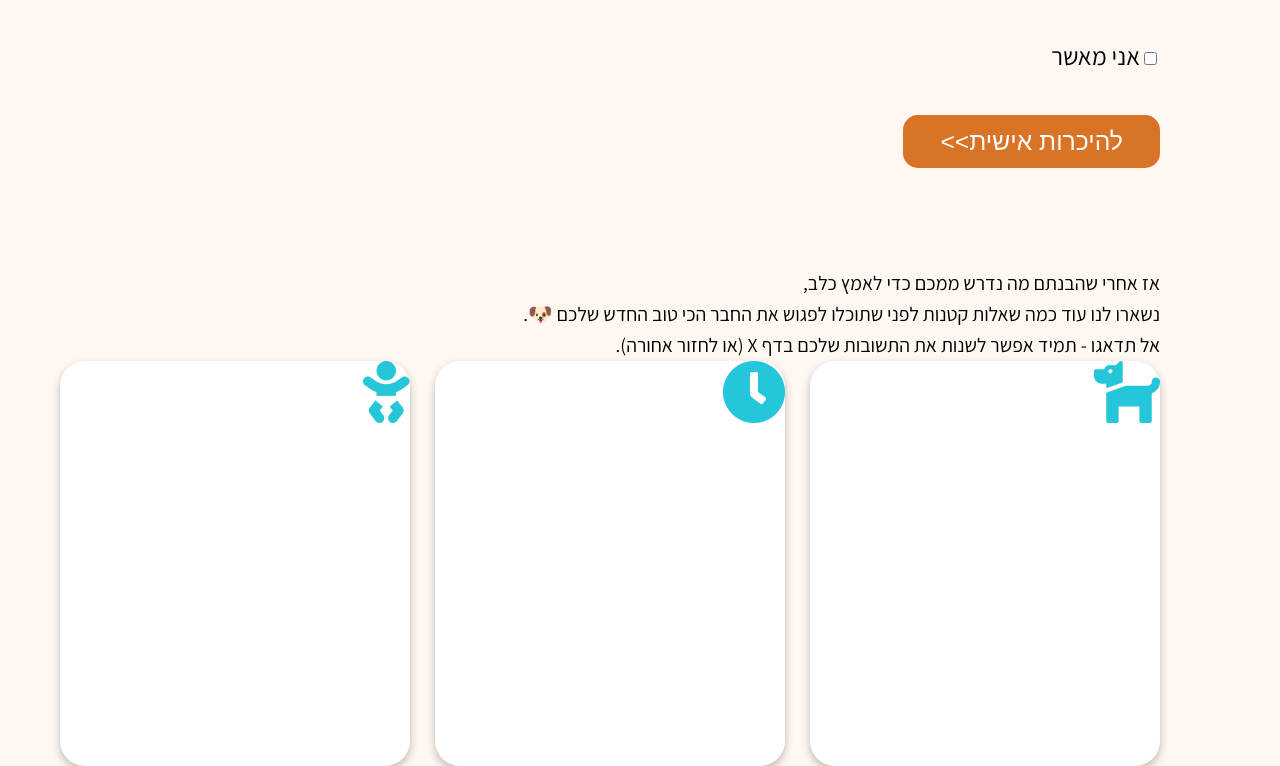
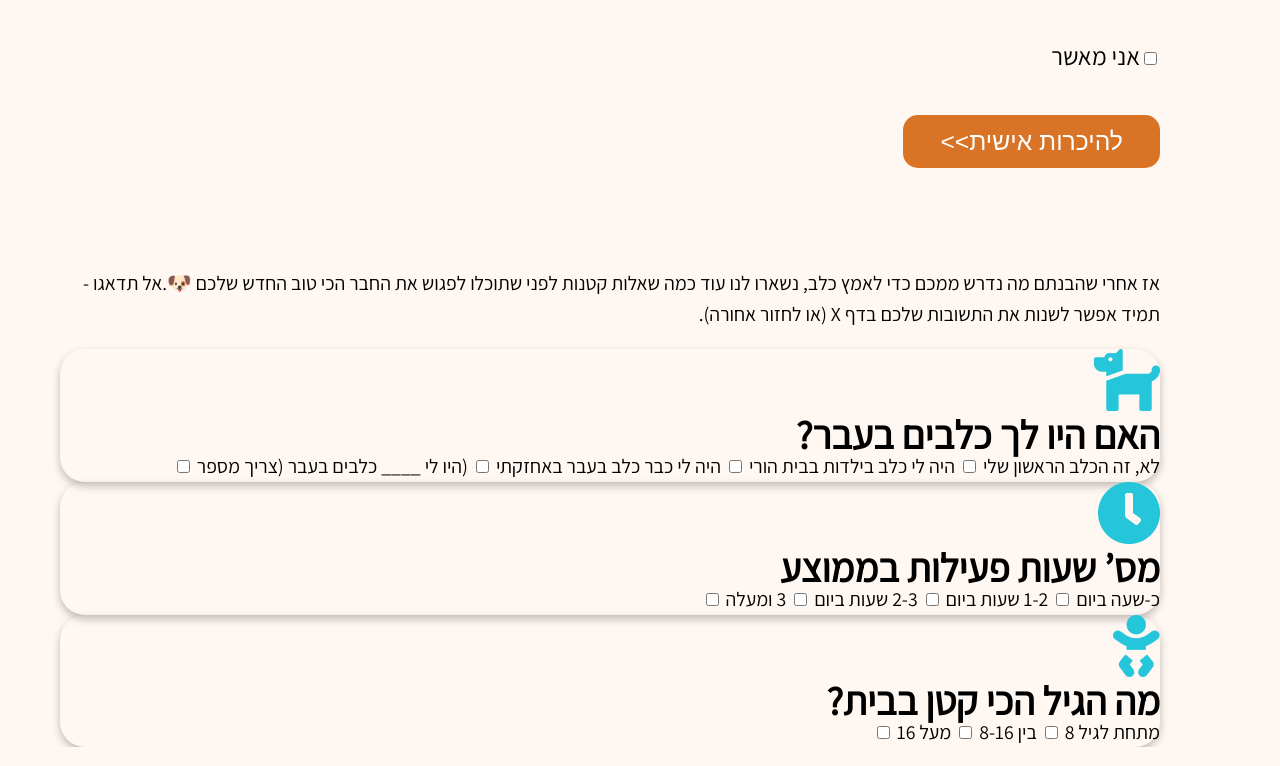
Before and after one commit to GuyElizarov/gilboa, a React (Create React App) app: page / in a window 1280 px wide. Shown: the part 573-1339 px from the top of the page. Built offline with nearby package versions, Linux system fonts and the light colour scheme.

Commit message:
progress in Questionnaire

```diff
--- a/src/assets/styles/cmp/home/_questionnaire.scss
+++ b/src/assets/styles/cmp/home/_questionnaire.scss
@@ -1,7 +1,7 @@
 .questionnaire {
     margin-top: 100px;
 
-    .questionnaire-top-container {
+    p {
         // max-width: rem(1180px);
 
     }
--- a/src/cmps/home/condition-preview.tsx
+++ b/src/cmps/home/condition-preview.tsx
@@ -5,7 +5,7 @@ export const ConditionPreview = ({ condition }: { condition: Condition }) => {
         <div className="img-wrapper">
             <img src={condition.imgSrc} alt="" />
         </div>
-        <h3>{condition.name}</h3>
+        <h3>{condition.title}</h3>
         <p>{condition.text}</p>
 
     </article>
--- /dev/null
+++ b/src/cmps/home/questionnaire-list.tsx
@@ -0,0 +1,11 @@
+
+import {QuestionnairePreview} from './questionnaire-preview'
+import { questionnaireData } from "../../data/conditionsData"
+
+
+export const QuestionnaireList= ()=>{
+    return  <div className="questionnaire-list">
+        {questionnaireData.map(cardInfo =>  <QuestionnairePreview cardInfo={cardInfo} />)}
+
+        </div>
+}
--- /dev/null
+++ b/src/cmps/home/questionnaire-preview.tsx
@@ -0,0 +1,11 @@
+import { QuestionnaireCard } from "../../interface/home/conditions"
+
+export const QuestionnairePreview = ({cardInfo}:{cardInfo: QuestionnaireCard}) => {
+
+    const { title, imgSrc, answers } = cardInfo
+    return <div className="questionnaire-card app-card">
+        <img src={imgSrc} alt="" />
+        <h1>{title}</h1>
+        {answers.map(answer => <label > {answer} <input type="checkbox" /> </label>)}
+    </div>
+}
--- a/src/cmps/home/questionnaire.tsx
+++ b/src/cmps/home/questionnaire.tsx
@@ -1,27 +1,18 @@
-import dog from "../../assets/imgs/dog.png"
-import clock from "../../assets/imgs/clock.png"
-import baby from "../../assets/imgs/baby.png"
+
+import {QuestionnaireList} from "./questionnaire-list"
 
 export const Questionnaire = () => {
 
 
     return <div className="questionnaire">
-        <div className="questionnaire-top-container flex column">
+        <p>
+
             <span>אז אחרי שהבנתם מה נדרש ממכם כדי לאמץ כלב, </span>
             <span>נשארו לנו עוד כמה שאלות קטנות לפני שתוכלו לפגוש את החבר הכי טוב החדש שלכם 🐶.</span>
             <span>אל תדאגו - תמיד אפשר לשנות את התשובות שלכם בדף X (או לחזור אחורה).</span>
-        </div>
-        <div className="questionnaire-bottom-container flex">
-            <div className="questionnaire-card app-card">
-                <img src={dog} alt="" />
-            </div>
-            <div className="questionnaire-card app-card">
-                <img src={clock} alt="" />
-            </div>
-            <div className="questionnaire-card app-card">
-                <img src={baby} alt="" />
-            </div>
-        </div>
+        </p>
+        <QuestionnaireList />
+
 
     </div>
 }
--- a/src/data/conditionsData.tsx
+++ b/src/data/conditionsData.tsx
@@ -1,38 +1,59 @@
-import { Condition } from "../interface/home/conditions";
+import { Condition, QuestionnaireCard } from "../interface/home/conditions";
 import HomeImg from '../assets/imgs/home.png'
 import AgeImg from '../assets/imgs/age.png'
 import LocationImg from '../assets/imgs/location.png'
 import MaintenanceImg from '../assets/imgs/maintenance.png'
 import CartImg from '../assets/imgs/cart.png'
+import DogImg from '../assets/imgs/dog.png'
+import ClockImg from '../assets/imgs/clock.png'
+import BabyImg from '../assets/imgs/baby.png'
 const text = 'לורם איפסום לורם איפסום לורם איפסום לורם איפסום לורם איפסום לורם איפסום לורם איפסום לורם איפסום לורם איפסום '
 
 export const conditionsData: Condition[] = [
     {
-        name: 'מיקום',
+        title: 'מיקום',
         text,
         imgSrc: LocationImg
     }
     , {
-        name: 'גיל',
+        title: 'גיל',
         text,
         imgSrc: AgeImg
     },
     {
-        name: 'דירה',
+        title: 'דירה',
         text,
         imgSrc: HomeImg
     }, {
-        name: 'גיל',
+        title: 'גיל',
         text,
         imgSrc: AgeImg
     }, {
-        name: 'אחזקה',
+        title: 'אחזקה',
         text,
         imgSrc: MaintenanceImg
     },
     {
-        name: 'סל אימוץ',
+        title: 'סל אימוץ',
         text,
         imgSrc: CartImg
     }
 ]
+export const questionnaireData: QuestionnaireCard[] = [
+    {
+        title: 'האם היו לך כלבים בעבר?',
+        imgSrc: DogImg,
+        answers: ['לא, זה הכלב הראשון שלי', 'היה לי כלב בילדות בבית הורי', 'היה לי כבר כלב בעבר באחזקתי', '(היו לי ____ כלבים בעבר (צריך מספר']
+    },
+    {
+        title: 'מס’ שעות פעילות בממוצע',
+        imgSrc: ClockImg,
+        answers: ['כ-שעה ביום', '1-2 שעות ביום', '2-3 שעות ביום', '3 ומעלה']
+    },
+    {
+        title: 'מה הגיל הכי קטן בבית?',
+        imgSrc: BabyImg,
+        answers: ['מתחת לגיל 8', 'בין 8-16', 'מעל 16']
+    },
+
+]
--- a/src/interface/home/conditions.ts
+++ b/src/interface/home/conditions.ts
@@ -3,3 +3,9 @@ export interface Condition {
     text: string
     imgSrc: string
 }
+
+export interface QuestionnaireCard {
+    title: string,
+    imgSrc: string,
+    answers: string[]
+}
```
